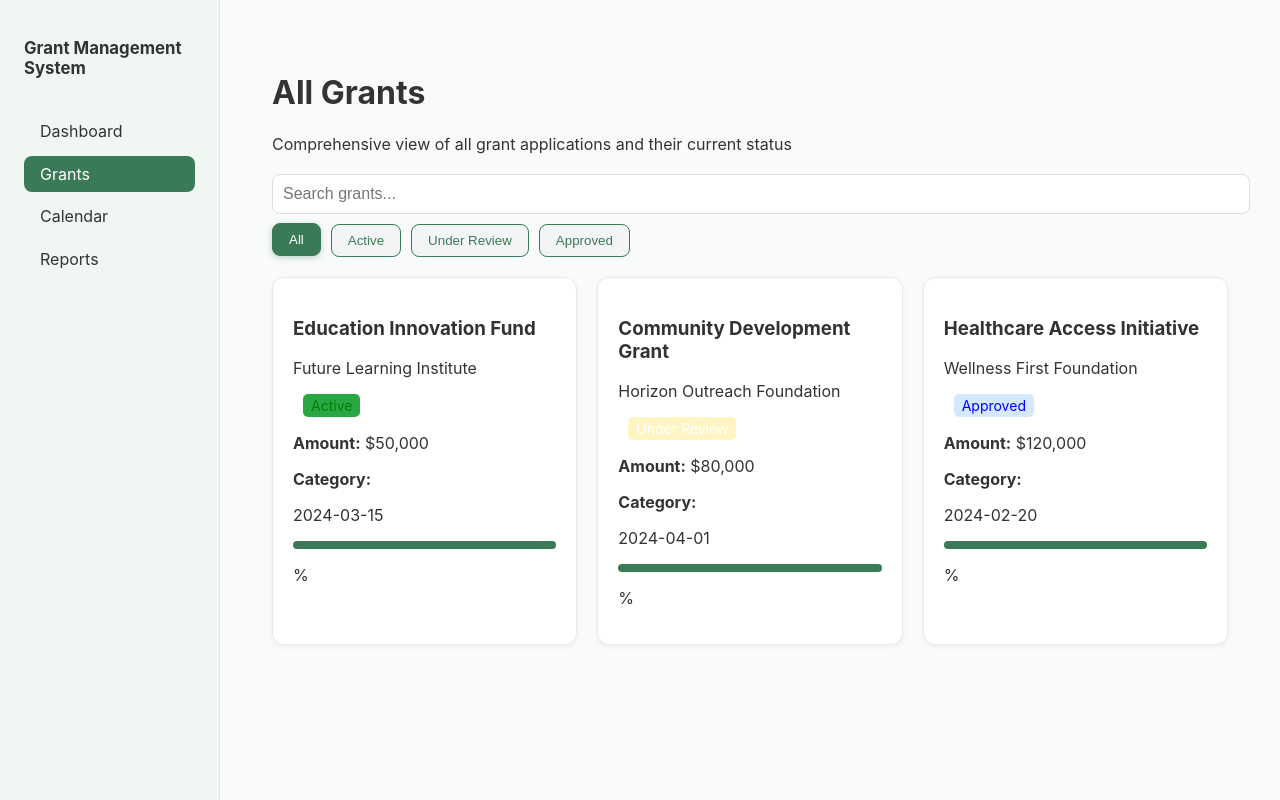
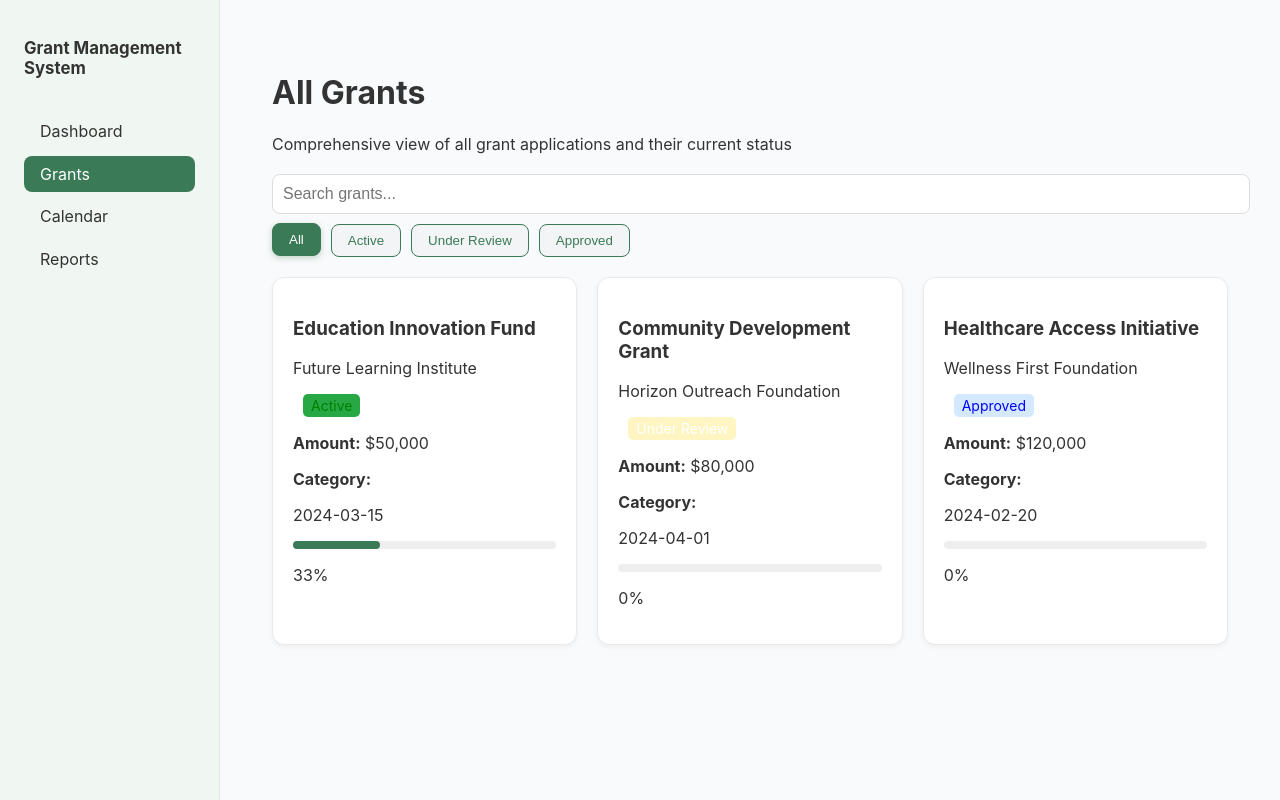
Before and after one commit to gracehrabikcs/grants-management-system, a React (Create React App) app: page /grants in a window 1280 px wide. Built offline with nearby package versions, Linux system fonts and the light colour scheme.

Commit message:
Grants.js now shows the progress percentage and progress bar based on the tracking tasks and status.

```diff
--- a/src/pages/Grants/Grants.js
+++ b/src/pages/Grants/Grants.js
@@ -15,6 +15,15 @@ const Grants = () => {
       .then((data) => setGrants(data))
       .catch((error) => console.error("Error loading grants data:", error));
   }, []);
+
+  // Helper to calculate progress based on tasks
+  const calculateProgress = (tracking) => {
+    if (!tracking) return 0;
+    const allTasks = Object.values(tracking).flat();
+    if (allTasks.length === 0) return 0;
+    const doneTasks = allTasks.filter((task) => task.status === "Done").length;
+    return Math.round((doneTasks / allTasks.length) * 100);
+  };
 
   const filteredGrants = grants.filter((grant) => {
     const matchesSearch = grant.title.toLowerCase().includes(searchTerm.toLowerCase());
@@ -58,7 +67,10 @@ const Grants = () => {
 
       {/* Grants Grid */}
       <div className="grant-grid">
-        {filteredGrants.map((grant) => (
+        {filteredGrants.map((grant) => {
+          const progress = calculateProgress(grant.tracking);
+
+          return (
             <div
               key={grant.id}
               className="grant-card"
@@ -77,12 +89,15 @@ const Grants = () => {
               </div>
               <p className="location">{grant.location}</p>
               <p className="deadline">{grant.deadline}</p>
+
+              {/* Progress Bar */}
               <div className="progress-bar">
-              <div className="progress-fill" style={{ width: `${grant.progress}%` }}></div>
+                <div className="progress-fill" style={{ width: `${progress}%` }}></div>
               </div>
-            <p className="progress-text">{grant.progress}%</p>
+              <p className="progress-text">{progress}%</p>
             </div>
-        ))}
+          );
+        })}
       </div>
     </div>
   );
```
Lines whose indentation alone changed are shown as unchanged.
